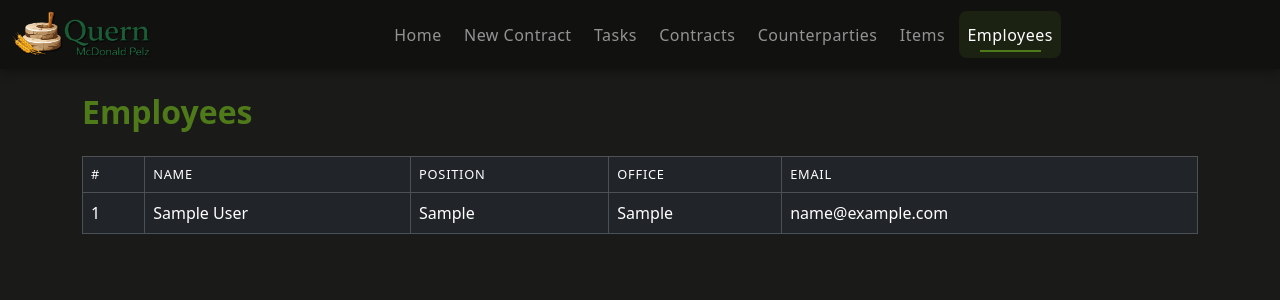
After one commit to RyePankoski/Quern, a Flask app: page /employees in a window 1280 px wide. The commit adds this page. Shown: the top 300 px of the page. Run offline with Flask 3, Linux system fonts and the light colour scheme; tables that the repository leaves empty hold one stand-in row (values such as "Sample post"); some libraries are stand-ins or nearby versions.

Commit message:
Many changes, preparation.

```diff
--- a/app.py
+++ b/app.py
@@ -17,6 +17,20 @@ db.init_app(app)
 def home():
     return render_template('home.html')
 
+@app.route('/counterparties')
+def counterparties():
+    customers = Customer.query.order_by(Customer.customer_name).all()
+    return render_template('counterparties.html', customers=customers)
+
+@app.route('/items')
+def items_view():
+    items = Item.query.order_by(Item.item_name).all()
+    return render_template('items.html', items=items)
+
+@app.route('/employees')
+def employees_view():
+    employees = Employee.query.order_by(Employee.employee_name).all()
+    return render_template('employees.html', employees=employees)
 
 @app.route('/import_contract', methods=['GET', 'POST'])
 def import_contract():
@@ -46,12 +60,23 @@ def submit_contract_route():
 
 @app.route('/contracts')
 def contracts():
-    orders = get_sales_orders()
+    page = request.args.get('page', 1, type=int)
+    orders = get_sales_orders(page=page)
     customers = {c.customer_id: c.customer_name for c in Customer.query.all()}
     for contract in orders:
         buyer_id = contract.get('cf_buyer', '')
         contract['cf_buyer'] = customers.get(buyer_id, buyer_id)
-    return render_template('contracts.html', contracts=orders)
+    return render_template('contracts.html', contracts=orders, page=page)
+
+@app.route('/api/contracts')
+def contracts_json():
+    page = request.args.get('page', 1, type=int)
+    orders = get_sales_orders(page=page)
+    customers = {c.customer_id: c.customer_name for c in Customer.query.all()}
+    for contract in orders:
+        buyer_id = contract.get('cf_buyer', '')
+        contract['cf_buyer'] = customers.get(buyer_id, buyer_id)
+    return {'contracts': orders, 'page': page}
 
 
 @app.route('/contracts/<salesorder_id>')
@@ -164,6 +189,8 @@ def generate_tasks(salesorder_id, country='Boulder'):
     db.session.commit()
 
 
+
+
 @app.route('/wipe_tasks')
 def wipe_tasks():
     Task.query.delete()
--- a/templates/base.html
+++ b/templates/base.html
@@ -158,27 +158,26 @@
 <body>
 
 <nav class="navbar navbar-expand-lg navbar-dark">
+    <div class="container-fluid">
+        <a class="navbar-brand p-0" href="/">
+            <img src="{{ url_for('static', filename='img/logo_small.png') }}" height="50">
+        </a>
 
-    <div class="container-fluid d-flex align-items-center">
+        <button class="navbar-toggler" type="button" data-bs-toggle="collapse" data-bs-target="#navbarNav">
+            <span class="navbar-toggler-icon"></span>
+        </button>
 
-        <div class="d-flex align-items-center">
-            <img src="{{ url_for('static', filename='img/logo_small.png') }}" height="60">
-        </div>
-
-        <div class="flex-grow-1 d-flex justify-content-center">
+        <div class="collapse navbar-collapse justify-content-center" id="navbarNav">
             <div class="navbar-nav">
                 <a class="nav-link" href="/">Home</a>
                 <a class="nav-link" href="/new_contract">New Contract</a>
                 <a class="nav-link" href="/tasks">Tasks</a>
                 <a class="nav-link" href="/contracts">Contracts</a>
-                <a class="nav-link" href="#">Counterparties</a>
-                <a class="nav-link" href="#">Items</a>
-                <a class="nav-link" href="#">Employees</a>
+                <a class="nav-link" href="/counterparties">Counterparties</a>
+                <a class="nav-link" href="/items">Items</a>
+                <a class="nav-link" href="/employees">Employees</a>
             </div>
         </div>
-
-        <div style="width: 60px;"></div>
-
     </div>
 </nav>
 
--- /dev/null
+++ b/templates/employees.html
@@ -0,0 +1,30 @@
+{% extends 'base.html' %}
+{% block content %}
+<div class="container py-4">
+    <h2 class="fw-semibold mb-4">Employees</h2>
+    <div class="table-responsive">
+        <table class="table table-bordered table-hover">
+            <thead class="table-dark">
+                <tr>
+                    <th>#</th>
+                    <th>Name</th>
+                    <th>Position</th>
+                    <th>Office</th>
+                    <th class="d-none d-md-table-cell">Email</th>
+                </tr>
+            </thead>
+            <tbody>
+                {% for employee in employees %}
+                <tr>
+                    <td>{{ loop.index }}</td>
+                    <td>{{ employee.employee_name }}</td>
+                    <td>{{ employee.position or '—' }}</td>
+                    <td>{{ employee.office or '—' }}</td>
+                    <td class="d-none d-md-table-cell">{{ employee.email or '—' }}</td>
+                </tr>
+                {% endfor %}
+            </tbody>
+        </table>
+    </div>
+</div>
+{% endblock %}
--- a/templates/home.html
+++ b/templates/home.html
@@ -25,15 +25,15 @@
         </div>
 
         <div class="col-6">
-            <a href="#" class="btn btn-outline-secondary w-100 py-3">Counterparties</a>
+            <a href="/counterparties" class="btn btn-outline-secondary w-100 py-3">Counterparties</a>
         </div>
 
         <div class="col-6">
-            <a href="#" class="btn btn-outline-secondary w-100 py-3">Items</a>
+            <a href="/items" class="btn btn-outline-secondary w-100 py-3">Items</a>
         </div>
 
         <div class="col-6">
-            <a href="#" class="btn btn-outline-secondary w-100 py-3">Employees</a>
+            <a href="/employees" class="btn btn-outline-secondary w-100 py-3">Employees</a>
         </div>
 
     </div>
--- a/zoho.py
+++ b/zoho.py
@@ -74,12 +74,12 @@ def get_access_token():
     return data["access_token"]
 
 
-def get_sales_orders():
+def get_sales_orders(page=1):
     coin = get_access_token()
     response = requests.get(
         "https://www.zohoapis.com/books/v3/salesorders",
         headers={"Authorization": f"Zoho-oauthtoken {coin}"},
-        params={"organization_id": ORG_ID, "per_page": 200}
+        params={"organization_id": ORG_ID, "per_page": 200, "page": page}
     )
     return response.json().get('salesorders', [])
 
```
Also changed, not shown: templates/contracts.html (+62 -8 lines), templates/counterparties.html (added, +26 -0 lines), templates/items.html (added, +26 -0 lines), templates/tasks.html (+56 -3 lines). Lines whose indentation alone changed are shown as unchanged.
